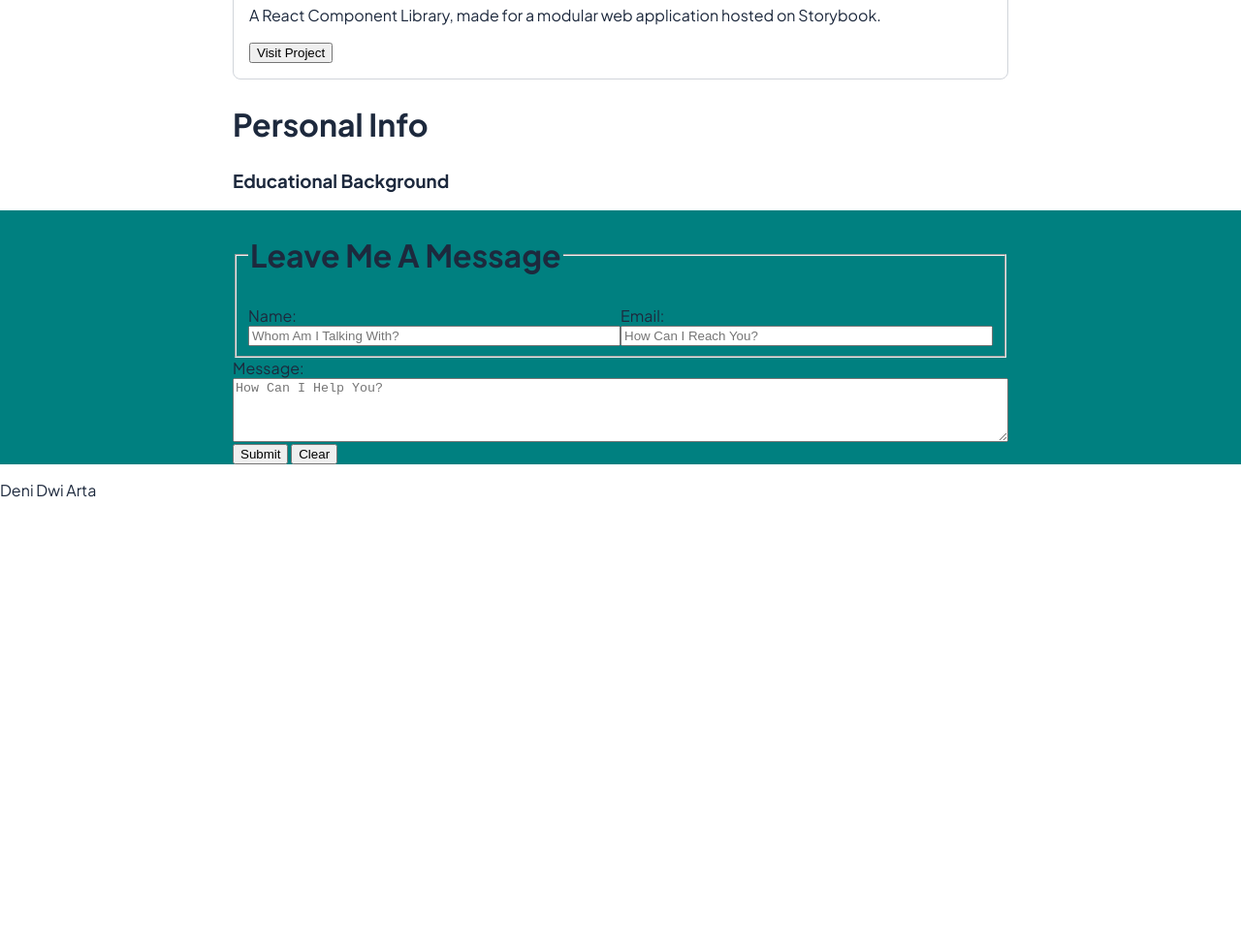
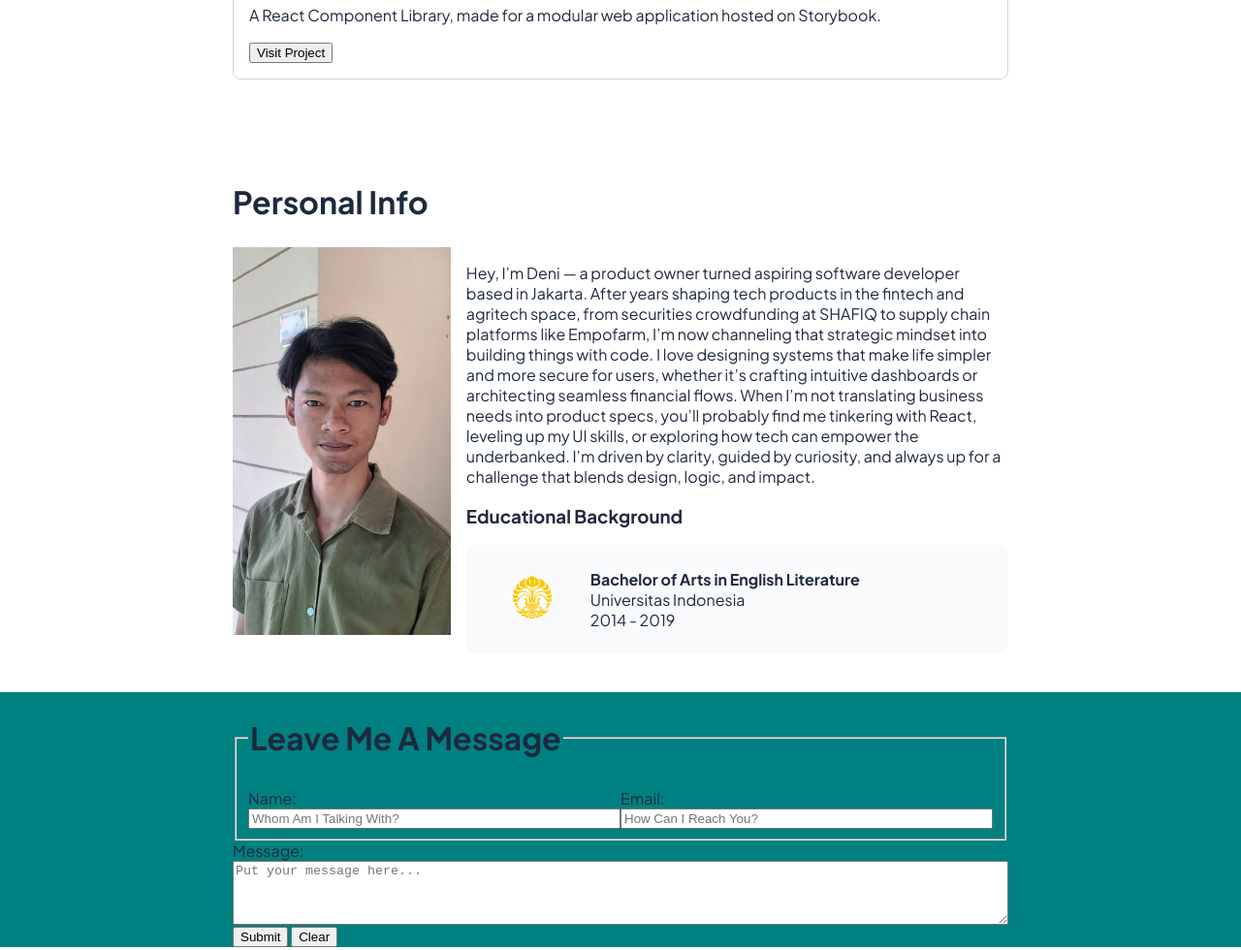
Before and after one commit to Revou-FSSE-Oct25/milestone-1-denidarta, a plain HTML site: page index.html in a window 1280 px wide. Shown: the part 1774-2754 px from the top of the page at 97% size. Before the commit the page ends 2306 px from the top, so only its background shows below. Drawn offline with Linux system fonts and the light colour scheme.

Commit message:
feature: about me section update

```diff
--- a/css/style.css
+++ b/css/style.css
@@ -7,6 +7,7 @@
     --text-primary-color: #1d293d;
     --nav-height: 64px;
     --border-color: #e2e8f0;
+    --secondary-background-color: #f8fafc;
 }
 
 section {
@@ -317,3 +318,63 @@ select:focus {
     width: 100%;
     max-width: 800px;
 }
+
+.edu-logo {
+    width: 40px;
+    height: auto;
+}
+
+.hidden-element {
+    position: absolute;
+    width: 1px;
+    height: 1px;
+    margin: -1px;
+    padding: 0;
+    overflow: hidden;
+    clip: rect(0, 0, 0, 0);
+    white-space: nowrap;
+    border: 0;
+}
+
+#container-edu {
+    display: flex;
+    flex-direction: row;
+    align-self: stretch;
+    background-color: var(--secondary-background-color);
+    padding: 16px 8px;
+    border-radius: 8px;
+    align-items: center;
+}
+
+#container-edu h4,
+#container-edu p {
+    margin: 0;
+}
+
+#my-photo {
+    width: 400x;
+    height: 400px;
+    object-fit: cover;
+    object-position: center;
+}
+
+#about-me-content {
+    display: flex;
+    flex-direction: row;
+    gap: 16px;
+    margin-bottom: 40px;
+}
+
+#section-projects {
+    min-height: 60vh;
+    justify-content: center;
+    align-items: center;
+}
+
+#section-about-me {
+    height: auto;
+    min-height: 60vh;
+    justify-content: center;
+    align-items: center;
+    margin-top: 80px;
+}
--- a/index.html
+++ b/index.html
@@ -4,11 +4,7 @@
         <meta charset="UTF-8" />
         <meta name="viewport" content="width=device-width, initial-scale=1.0" />
         <title>Software Developer Portfolio</title>
-
-        <!-- Styles -->
         <link rel="stylesheet" href="css/style.css" />
-
-        <!-- Font preconnects and import -->
         <link rel="preconnect" href="https://fonts.googleapis.com" />
         <link rel="preconnect" href="https://fonts.gstatic.com" crossorigin />
         <link
@@ -38,7 +34,6 @@
         </nav>
 
         <main id="main-content">
-            <!-- HOME -->
             <section id="section-home">
                 <div id="social-block"></div>
 
@@ -68,7 +63,7 @@
                 </p>
                 <div id="skillset-block"></div>
             </section>
-            <!-- WORK EXPERIENCE -->
+
             <section id="section-work-experience">
                 <h2 id="work-expereince-title">Work Experience</h2>
                 <ul class="work-experience-stack">
@@ -145,7 +140,7 @@
                     </li>
                 </ul>
             </section>
-            <!-- PROJECTS -->
+
             <section id="section-projects">
                 <h2>Projects</h2>
                 <p>Here are some projects I have worked on:</p>
@@ -155,6 +150,7 @@
                         <img
                             src="./assets/images/project cover.png"
                             alt="Project Thumbnail" />
+                        <figcaption>Pale Blue Dot Project</figcaption>
                     </figure>
 
                     <h3>Pale Blue Dot UI Kit</h3>
@@ -171,13 +167,57 @@
                 </div>
             </section>
 
-            <!-- ABOUT -->
             <section id="section-about-me">
                 <h2>Personal Info</h2>
-                <h3>Educational Background</h3>
+                <div id="about-me-content">
+                    <div>
+                        <figure style="margin: 0">
+                            <img
+                                id="my-photo"
+                                src="./assets/images/my-photo.jpg"
+                                alt="Deni's Portrait" />
+                        </figure>
+                    </div>
+                    <div>
+                        <p id="about me">
+                            Hey, I’m Deni — a product owner turned aspiring
+                            software developer based in Jakarta. After years
+                            shaping tech products in the fintech and agritech
+                            space, from securities crowdfunding at SHAFIQ to
+                            supply chain platforms like Empofarm, I’m now
+                            channeling that strategic mindset into building
+                            things with code. I love designing systems that make
+                            life simpler and more secure for users, whether it’s
+                            crafting intuitive dashboards or architecting
+                            seamless financial flows. When I’m not translating
+                            business needs into product specs, you’ll probably
+                            find me tinkering with React, leveling up my UI
+                            skills, or exploring how tech can empower the
+                            underbanked. I’m driven by clarity, guided by
+                            curiosity, and always up for a challenge that blends
+                            design, logic, and impact.
+                        </p>
+                        <h3>Educational Background</h3>
+                        <div id="container-edu">
+                            <figure>
+                                <img
+                                    class="edu-logo"
+                                    src="./assets/logos/universitas-indonesia-logo.png"
+                                    alt="Logo Universitas Indonesia" />
+                                <figcaption class="hidden-element">
+                                    Universitas Indonesia Logo
+                                </figcaption>
+                            </figure>
+                            <hgroup>
+                                <h4>Bachelor of Arts in English Literature</h4>
+                                <p>Universitas Indonesia</p>
+                                <p>2014 - 2019</p>
+                            </hgroup>
+                        </div>
+                    </div>
+                </div>
             </section>
 
-            <!-- CONTACT -->
             <section id="section-contact-me">
                 <div id="form-container">
                     <form
@@ -215,7 +255,7 @@
                             <textarea
                                 id="message"
                                 name="message"
-                                placeholder="How Can I Help You?"
+                                placeholder="Put your message here..."
                                 rows="4"
                                 cols="50"
                                 maxlength="400"
```
Also changed, not shown: assets/images/my-photo.jpg (added), assets/logos/universitas-indonesia-logo.png (added), pages/about-me.html (added), pages/contact.html (added).
